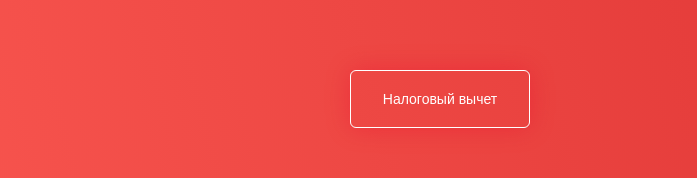
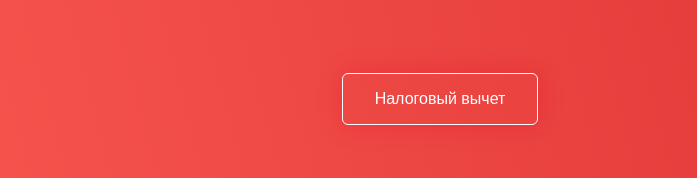
Before and after one commit to a413x/tax-deduction, a Vue app: page / in a window 1280 px wide. Shown: the part 301-479 px from the top of the page, without its empty margins (200-897 px from the left). Built offline with nearby package versions, Linux system fonts and the light colour scheme.

Commit message:
Adjust button styles

```diff
--- a/src/components/Button/Button_big.scss
+++ b/src/components/Button/Button_big.scss
@@ -1,6 +1,8 @@
 .button_big {
   padding: 16px 32px;
-  font-size: 14px;
-  line-height: 24px;
+  font-size: 16px;
   box-shadow: $button-shadow;
+  border: none;
+  background: $gradient-red;
+  color: white;
 }
--- a/src/components/Button/Button_fill-red.scss
+++ b/src/components/Button/Button_fill-red.scss
@@ -1,7 +1,8 @@
 .button_fill-red{
+  box-shadow: $button-shadow;
   background: $gradient-red;
   border: none;
 }
-.button_fill-red:hover{
+.button_fill-red:hover, .button_fill-red:active{
   background: $red;
 }
--- a/src/components/Button/Button_small.scss
+++ b/src/components/Button/Button_small.scss
@@ -2,5 +2,4 @@
   padding: 12px 24px;
   font-size: 12px;
   line-height: 16px;
-  box-shadow: $button-shadow;
 }
--- a/src/components/Button/Button_stroke-white.scss
+++ b/src/components/Button/Button_stroke-white.scss
@@ -2,7 +2,7 @@
   background: transparent;
   border: 1px solid white;
 }
-.button_stroke-white:hover{
+.button_stroke-white:hover, .button_stroke-white:active{
   background: white;
   color: black;
 }
```
